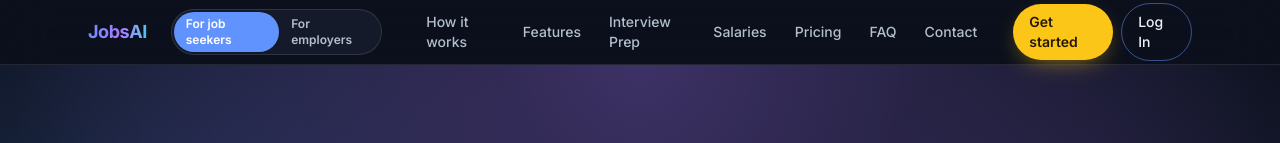
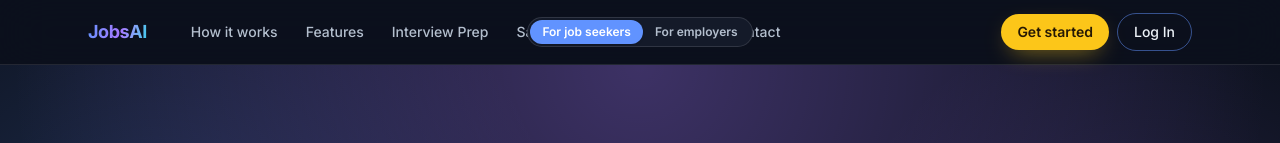
Before and after one commit to hfasah/jobsai, a Next.js app in the folder web/: page / in a window 1280 px wide. Shown: the top 143 px of the page. Built offline with nearby package versions, Linux system fonts and the light colour scheme; no server answers.

Commit message:
feat(marketing): center the audience switcher in the consumer header (#134)
Co-authored-by: Claude Opus 4.8 <noreply@anthropic.com>

```diff
--- a/web/src/components/marketing/marketing-header.tsx
+++ b/web/src/components/marketing/marketing-header.tsx
@@ -22,12 +22,15 @@ export function MarketingHeader() {
 
   return (
     <header className="sticky top-0 z-50 border-b border-white/10 bg-background/70 backdrop-blur-xl">
-      <div className="mx-auto flex h-16 max-w-6xl items-center gap-6 px-4 sm:px-6">
+      <div className="relative mx-auto flex h-16 max-w-6xl items-center gap-6 px-4 sm:px-6">
         <Link href="/" className="text-lg font-bold tracking-tight">
           <span className="text-gradient">{APP_NAME}</span>
         </Link>
 
-        <AudienceToggle active="seekers" className="hidden sm:inline-flex" />
+        {/* Audience switcher — centered in the header */}
+        <div className="pointer-events-none absolute inset-x-0 hidden justify-center md:flex">
+          <AudienceToggle active="seekers" className="pointer-events-auto" />
+        </div>
 
         <nav className="ml-2 hidden items-center gap-1 lg:flex">
           {NAV.map((n) => (
```
